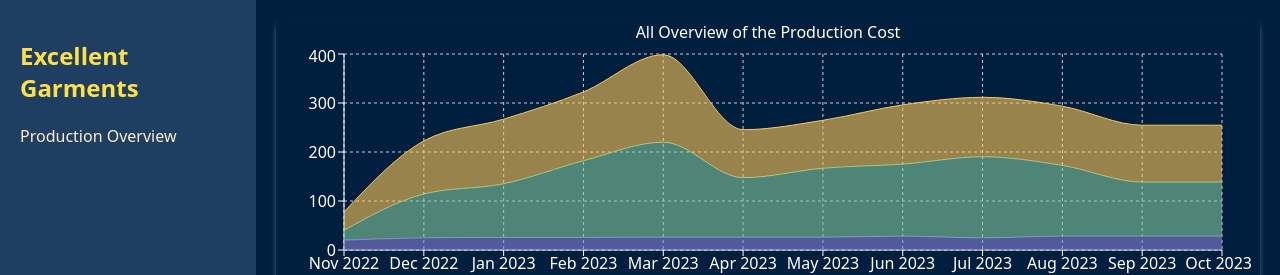
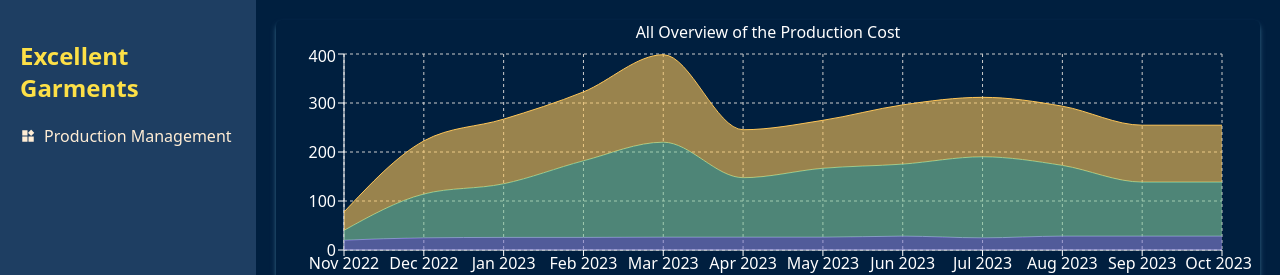
Before and after one commit to mkiuzzl01/Production-Overview, a React (Vite) app: page / in a window 1280 px wide. Shown: the top 275 px of the page. Built offline with nearby package versions, Linux system fonts and the light colour scheme.

Commit message:
route related style update

```diff
--- a/src/Layouts/Sidebar.jsx
+++ b/src/Layouts/Sidebar.jsx
@@ -1,16 +1,10 @@
 import React from "react";
 import { NavLink } from "react-router-dom";
+import { AiFillProduct } from "react-icons/ai";
+import Menu from "../Shared/Menu";
 
 const Sidebar = ({ isOpen, toggleMenu }) => {
-  console.log(isOpen);
 
-  const navLink = (
-    <>
-      <li>
-        <NavLink to="/">Production Overview</NavLink>
-      </li>
-    </>
-  );
   return (
     <div
       className={`z-10 absolute lg:relative transform ${
@@ -18,10 +12,12 @@ const Sidebar = ({ isOpen, toggleMenu }) => {
       } lg:translate-x-0 transition duration-200 ease-in-out`}
     >
       <div className="bg-[#1E3E62] text-orange-100 bg-opacity-90 lg:bg-opacity-100 h-screen p-5">
-        <h1 className="text-2xl font-bold text-yellow-300 py-5">Excellent Garments </h1>
+        <h1 className="text-2xl font-bold text-yellow-300 py-5">
+          Excellent Garments{" "}
+        </h1>
         <div>
           <ul onClick={toggleMenu} className="space-y-2">
-            {navLink}
+            <Menu route="/" routeName="Production Management" icon={<AiFillProduct></AiFillProduct>}></Menu>
           </ul>
         </div>
       </div>
--- a/src/Routes/Route.jsx
+++ b/src/Routes/Route.jsx
@@ -1,6 +1,6 @@
 import { createBrowserRouter } from "react-router-dom";
 import Root from "../Root/Dashboard";
-import Production_Overview from "../components/Pages/Production_Overview";
+import Production_Overview from "../Pages/Production_Overview";
 
 const router = createBrowserRouter([
   {
--- /dev/null
+++ b/src/Shared/Menu.jsx
@@ -0,0 +1,17 @@
+import React from "react";
+import { NavLink } from "react-router-dom";
+
+const Menu = ({ route, routeName, icon }) => {
+  return (
+    <li>
+      <NavLink to={route}>
+        <div className="flex items-center gap-2">
+          {icon}
+          {routeName}
+        </div>
+      </NavLink>
+    </li>
+  );
+};
+
+export default Menu;
--- a/src/components/CostAnalysis/CostAnalysis.jsx
+++ b/src/components/Production_Management/CostAnalysis.jsx
@@ -10,7 +10,7 @@ import {
   XAxis,
   YAxis,
 } from "recharts";
-import Loading from "../../util/Loading";
+import Loading from "../../Shared/Loading";
 
 const CostAnalysis = () => {
   const { costAnalysis, loading } = useProductions();
```
Also changed, not shown: src/Pages/Production_Overview.jsx (renamed from src/components/Pages/Production_Overview.jsx, +5 -5 lines), src/Shared/Loading.jsx (renamed from src/util/Loading.jsx), src/components/Production_Management/Activities.jsx (renamed from src/components/Activities/Activities.jsx), src/components/Production_Management/ProductCycle.jsx (renamed from src/components/ProductCycle/ProductCycle.jsx), src/components/Production_Management/Quantity.jsx (renamed from src/components/quantity/Quantity.jsx), src/components/Production_Management/TotalOrders.jsx (renamed from src/components/Orders/TotalOrders.jsx).
